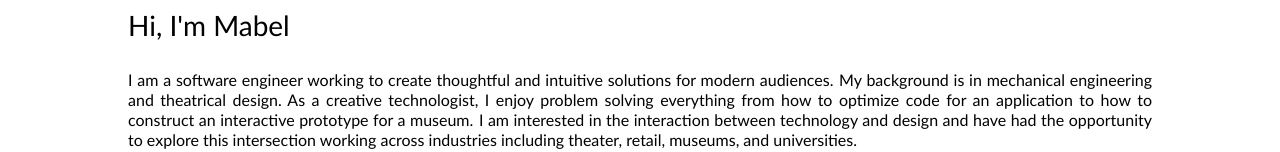
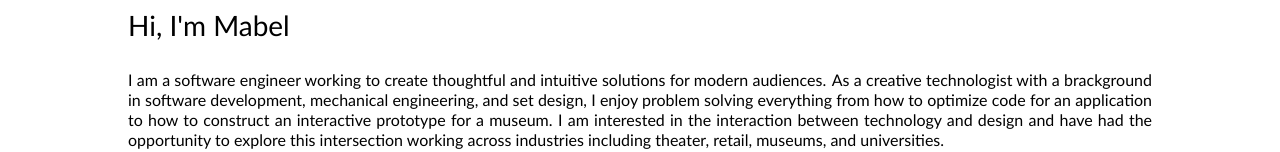
Before and after one commit to mlawrence103/mabellawrence-website, a React (Vite) app: page / in a window 1280 px wide. Shown: the part 800-952 px from the top of the page. Built offline with nearby package versions, Linux system fonts and the light colour scheme.

Commit message:
updated bio

```diff
--- a/src/components/LandingPage.jsx
+++ b/src/components/LandingPage.jsx
@@ -81,12 +81,11 @@ function App() {
               intuitive solutions for modern audiences.
             </span>
             <span className="sentence">
-              My background is in mechanical engineering and theatrical design.
-            </span>
-            <span className="sentence">
-              As a creative technologist, I enjoy problem solving everything
-              from how to optimize code for an application to how to construct
-              an interactive prototype for a museum.
+              As a creative technologist with a brackground in software
+              development, mechanical engineering, and set design, I enjoy
+              problem solving everything from how to optimize code for an
+              application to how to construct an interactive prototype for a
+              museum.
             </span>
             <span className="sentence">
               I am interested in the interaction between technology and design
--- a/src/styles/App.css
+++ b/src/styles/App.css
@@ -549,6 +549,7 @@ h5 {
 #tnw_recording img {
   width: 30%;
   margin-left: 35%;
+  margin-top: 2rem;
 }
 /*** MITW ***/
 
```
